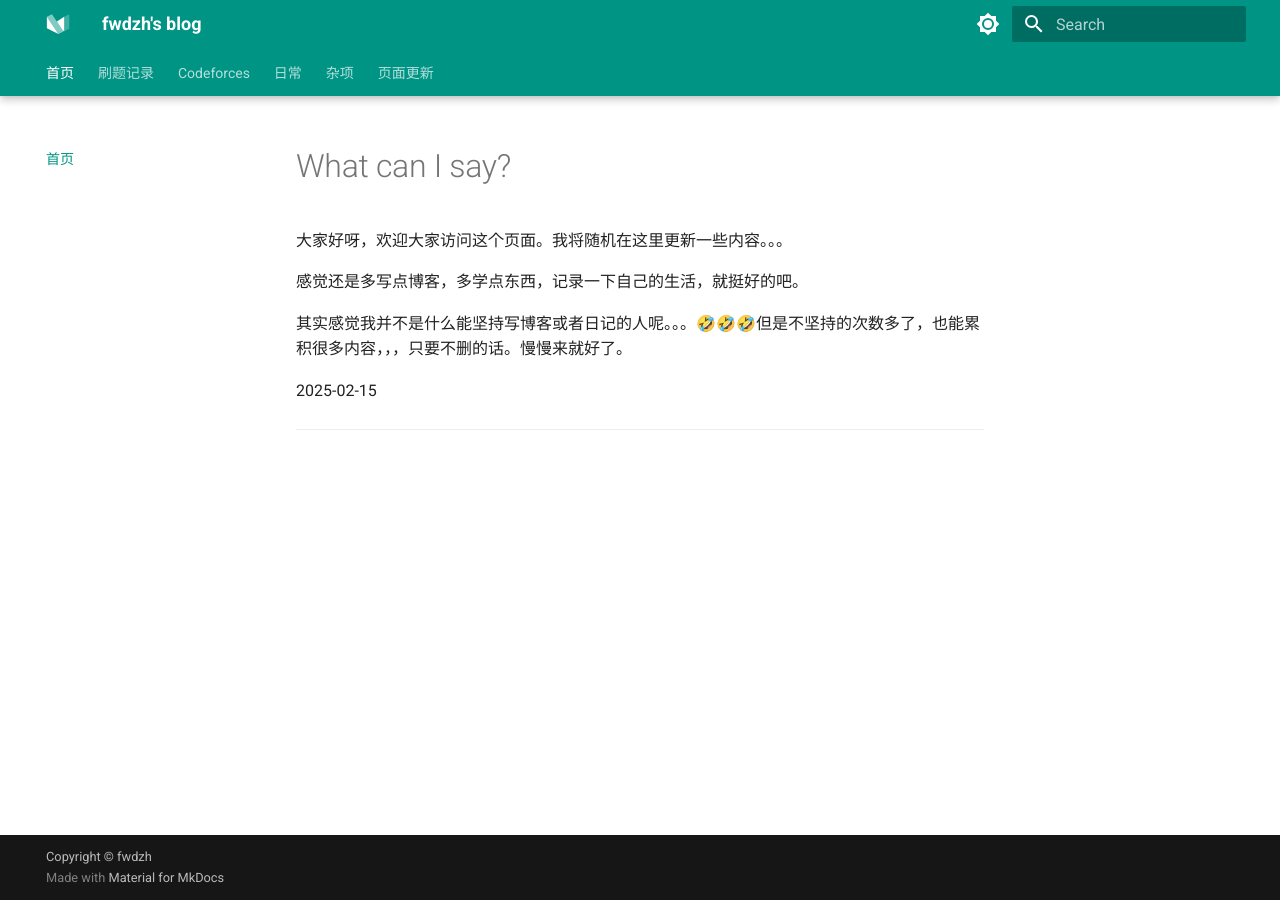
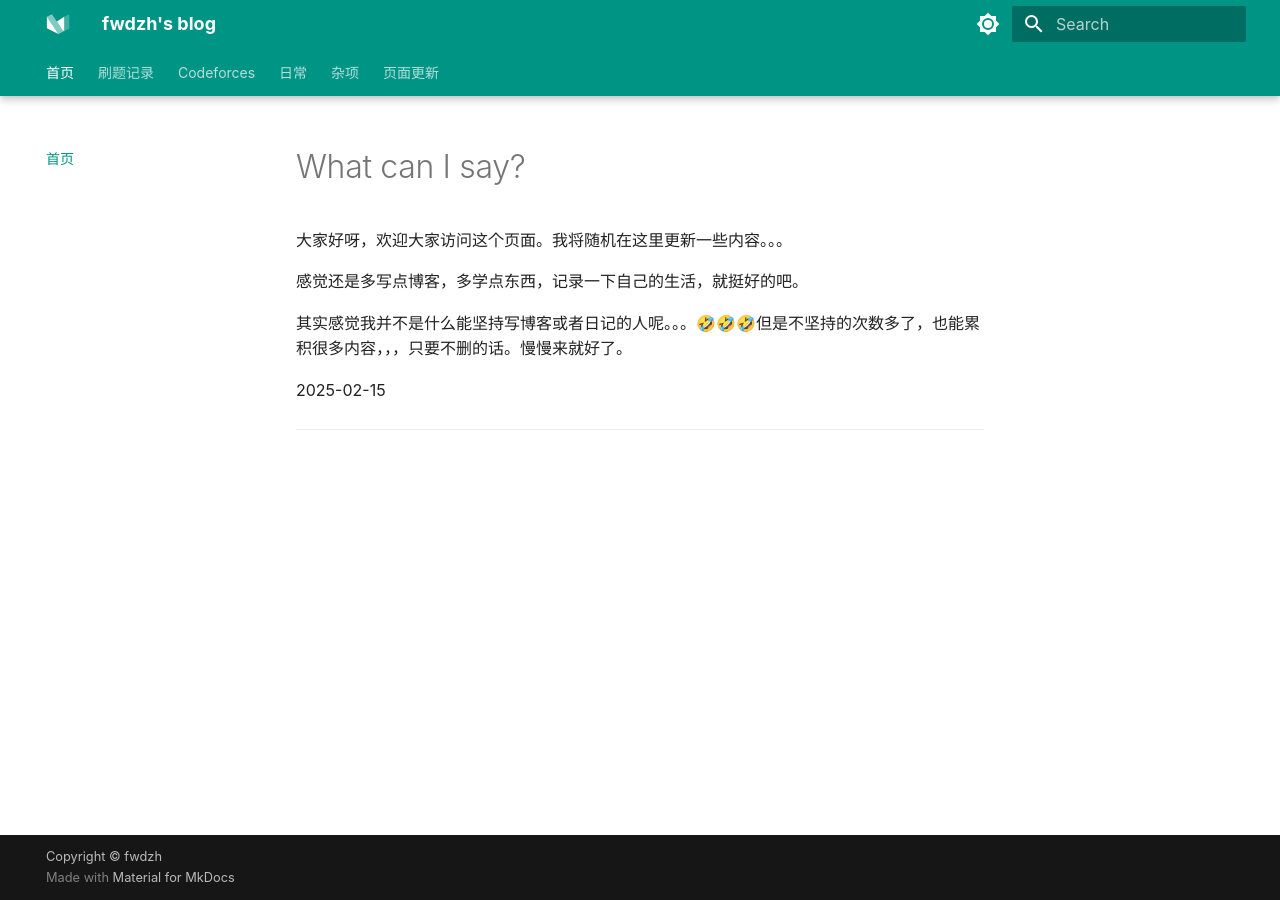
Before and after one commit to sakdiDSDSDF/sakdiDSDSDF, an MkDocs documentation site: the page built from docs/index.md, in a window 1280 px wide. Built offline with MkDocs 1.6.1 and Material for MkDocs 9.7.7, drawn with Linux system fonts in a browser that asks for light colours.

Commit message:
change font

```diff
--- a/mkdocs.yml
+++ b/mkdocs.yml
@@ -63,9 +63,14 @@ theme:
       toggle:
         icon: material/brightness-4
         name: 切换至亮色模式
+  # font:
+  #   text: Roboto
+  #   code: Roboto Mono
   font:
-    text: Roboto
-    code: Roboto Mono
+    false    # 禁用默认字体以使用自定义字体
+
+  extra_css:
+    - stylesheets/extra.css
   # favicon: assets/favicon.png
   icon:
     logo: logo
```
Also changed, not shown: site/assets/stylesheets/extra.css (added).
